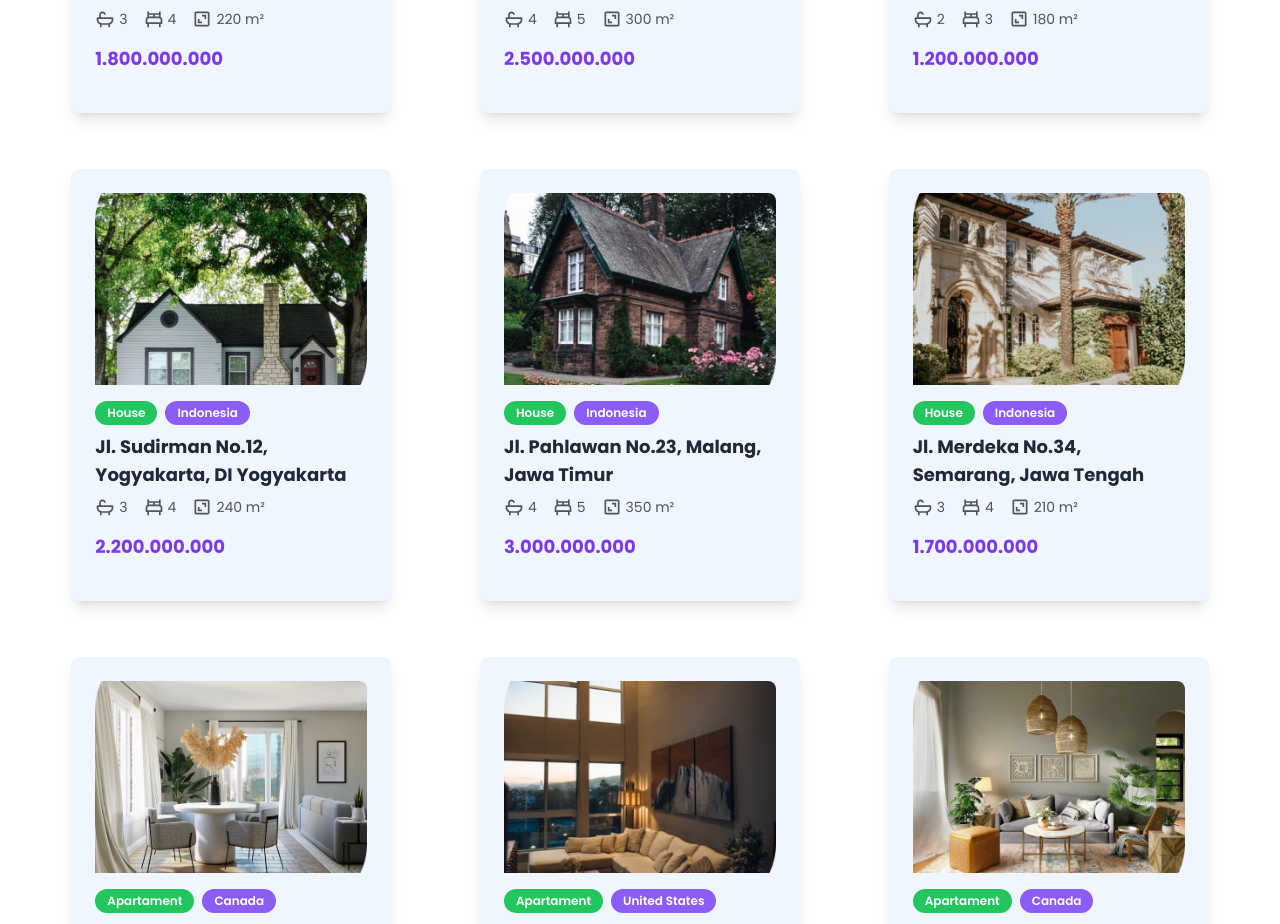
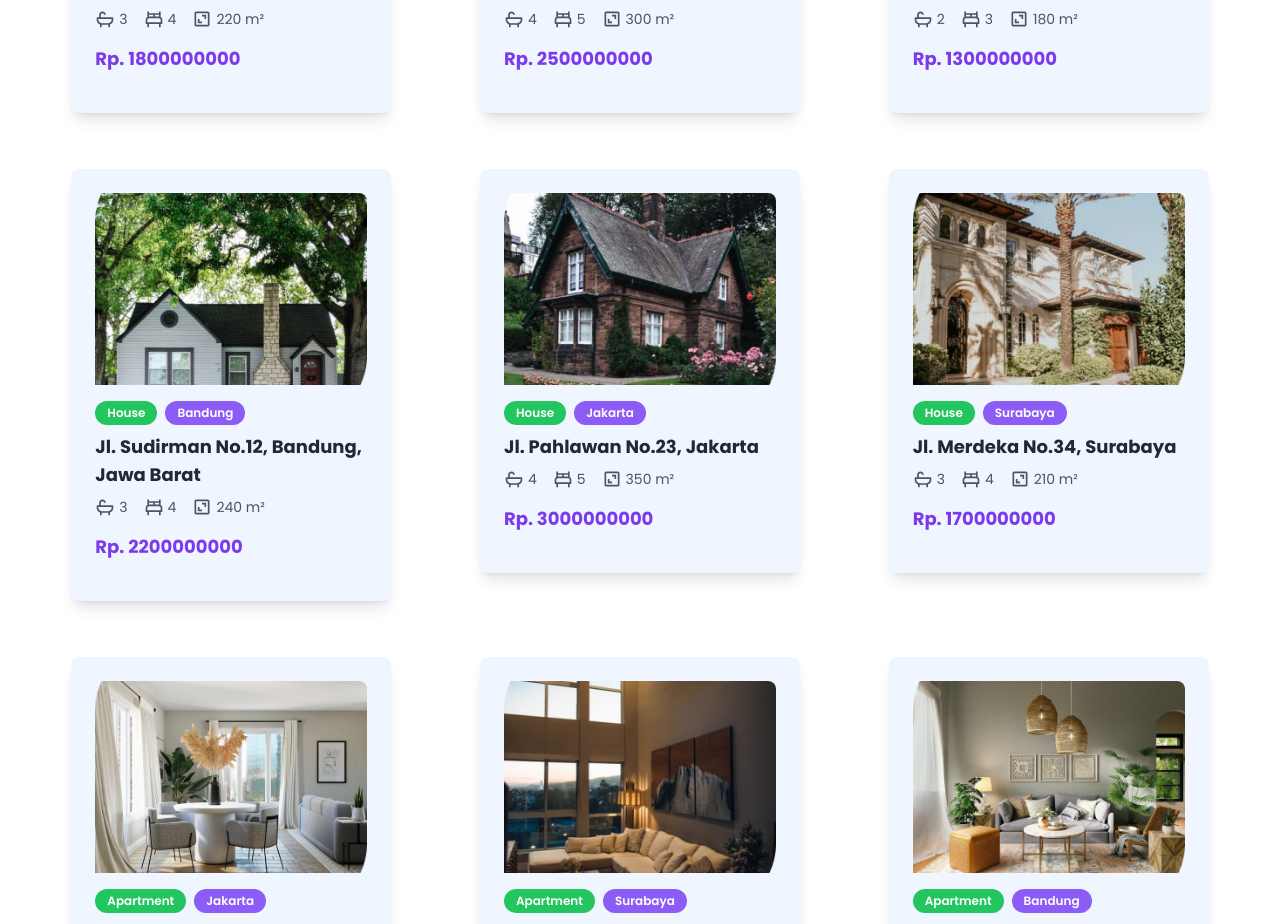
Before and after one commit to TeguhBagasM/thievproperty, a React (Create React App) app: page / in a window 1280 px wide. Shown: the part 2661-3585 px from the top of the page. Built offline with nearby package versions, Linux system fonts and the light colour scheme.

Commit message:
changes ui

```diff
--- a/src/components/CountryDropdown.js
+++ b/src/components/CityDropdown.js
@@ -4,8 +4,8 @@ import { Menu } from "@headlessui/react";
 import { HouseContext } from "./HouseContext";
 import { RiArrowDownSLine, RiArrowUpSLine, RiMapPinLine } from "react-icons/ri";
 
-const CountryDropdown = () => {
-  const { country, setCountry, countries } = useContext(HouseContext);
+const CityDropdown = () => {
+  const { city, setCity, cities } = useContext(HouseContext);
   const [isOpen, setIsOpen] = useState(false);
 
   return (
@@ -13,7 +13,7 @@ const CountryDropdown = () => {
       <Menu.Button onClick={() => setIsOpen(!isOpen)} className="dropdown-btn w-full text-left">
         <RiMapPinLine className="dropdown-icon-primary" />
         <div>
-          <div className="text-[15px] font-medium leading-tight">{country}</div>
+          <div className="text-[15px] font-medium leading-tight">{city}</div>
           <div className="text-[13px]">Select your place</div>
         </div>
         {isOpen ? (
@@ -24,15 +24,15 @@ const CountryDropdown = () => {
       </Menu.Button>
 
       <Menu.Items className="dropdown-menu">
-        {countries.map((country, index) => {
+        {cities.map((city, index) => {
           return (
             <Menu.Item
               as="li"
               key={index}
-              onClick={() => setCountry(country)}
+              onClick={() => setCity(city)}
               className="cursor-pointer hover:text-violet-700 transition"
             >
-              {country}
+              {city}
             </Menu.Item>
           );
         })}
@@ -41,4 +41,4 @@ const CountryDropdown = () => {
   );
 };
 
-export default CountryDropdown;
+export default CityDropdown;
--- a/src/components/House.js
+++ b/src/components/House.js
@@ -47,7 +47,7 @@ const House = ({ house, animationDirection = "left" }) => {
             {house.type}
           </div>
           <div className="bg-violet-500 text-white px-3 py-1 rounded-full text-xs font-semibold">
-            {house.country}
+            {house.city}
           </div>
         </div>
         <div className="text-lg font-bold mb-2 text-gray-800">{house.address}</div>
@@ -65,7 +65,7 @@ const House = ({ house, animationDirection = "left" }) => {
             <span className="text-sm">{house.surface}</span>
           </div>
         </div>
-        <div className="text-lg font-bold text-violet-600">{house.price}</div>
+        <div className="text-lg font-bold text-violet-600">Rp. {house.price}</div>
       </div>
     </div>
   );
--- a/src/components/HouseContext.js
+++ b/src/components/HouseContext.js
@@ -5,20 +5,20 @@ export const HouseContext = React.createContext();
 
 const HouseContextProvider = ({ children }) => {
   const [houses, setHouses] = useState(housesData);
-  const [country, setCountry] = useState("Location (any)");
-  const [countries, setCountries] = useState([]);
+  const [city, setCity] = useState("Location (any)");
+  const [cities, setCities] = useState([]);
   const [property, setProperty] = useState("Property type (any)");
   const [properties, setProperties] = useState([]);
   const [price, setPrice] = useState("Price range (any)");
   const [loading, setLoading] = useState(false);
 
-  // to get all countries and remove duplicates when component mounts
+  // to get all cities and remove duplicates when component mounts
   useEffect(() => {
-    const allCountries = houses.map((house) => {
-      return house.country;
+    const allCities = houses.map((house) => {
+      return house.city;
     });
-    const uniqueCountries = ["Location (any)", ...new Set(allCountries)];
-    setCountries(uniqueCountries);
+    const uniqueCities = ["Location (any)", ...new Set(allCities)];
+    setCities(uniqueCities);
   }, [houses]);
 
   useEffect(() => {
@@ -41,11 +41,11 @@ const HouseContextProvider = ({ children }) => {
 
     const filteredHouses = housesData.filter((house) => {
       const housePrice = parseInt(house.price);
-      const isCountryMatch = isDefault(country) || house.country === country;
+      const isCityMatch = isDefault(city) || house.city === city;
       const isPropertyMatch = isDefault(property) || house.type === property;
       const isPriceMatch = isDefault(price) || (housePrice >= minPrice && housePrice <= maxPrice);
 
-      return isCountryMatch && isPropertyMatch && isPriceMatch;
+      return isCityMatch && isPropertyMatch && isPriceMatch;
     });
 
     setTimeout(() => {
@@ -57,9 +57,9 @@ const HouseContextProvider = ({ children }) => {
   return (
     <HouseContext.Provider
       value={{
-        country,
-        setCountry,
-        countries,
+        city,
+        setCity,
+        cities,
         property,
         setProperty,
         properties,
--- a/src/components/Search.js
+++ b/src/components/Search.js
@@ -1,5 +1,5 @@
 import React, { useContext, useEffect, useRef, useState } from "react";
-import CountryDropdown from "./CountryDropdown";
+import CityDropdown from "./CityDropdown";
 import PropertyDropdown from "./PropertyDropdown";
 import PriceRangeDropdown from "./PriceRangeDropdown";
 import { RiSearch2Line } from "react-icons/ri";
@@ -41,7 +41,7 @@ const Search = () => {
       ref={ref}
       className={`px-[30px] py-6 max-w-[1170px] mx-auto flex flex-col lg:flex-row justify-between gap-4 lg:gap-x-3 relative lg:-top-4 lg:shadow-1 bg-white lg:bg-transparent lg:backdrop-blur rounded-lg transition-opacity duration-700 ${animationClass}`}
     >
-      <CountryDropdown />
+      <CityDropdown />
       <PropertyDropdown />
       <PriceRangeDropdown />
 
--- a/src/data.js
+++ b/src/data.js
@@ -62,16 +62,16 @@ export const housesData = [
     type: "House",
     name: "House 1",
     description:
-      "Lorem ipsum dolor sit amet consectetur adipisicing elit. Amet, illoat. Repudiandae ratione impedit delectus consectetur. Aspernatur vero obcaecati placeat ab distinctio unde ipsam molestias atque ratione delectus blanditiis nemo eius dignissimos doloremque quae aliquid maiores id tempore consequatur, quod pariatur sering.",
+      "Rumah modern dengan desain elegan, cocok untuk keluarga besar. Dilengkapi dengan halaman luas dan fasilitas lengkap, terletak di kawasan elit Jakarta.",
     image: House1,
     imageLg: House1Lg,
-    country: "Indonesia",
+    city: "Jakarta",
     address: "Jalan Merdeka No. 123, Jakarta",
     bedrooms: "6",
     bathrooms: "3",
     surface: "390 m²",
     year: "2016",
-    price: "1.500.000.000",
+    price: "1500000000",
     agent: {
       image: Agent1,
       name: "Patricia Tullert",
@@ -83,16 +83,16 @@ export const housesData = [
     type: "House",
     name: "House 2",
     description:
-      "Lorem ipsum dolor sit amet consectetur adipisicing elit. Amet, illoat. Repudiandae ratione impedit delectus consectetur. Aspernatur vero obcaecati placeat ab distinctio unde ipsam molestias atque ratione delectus blanditiis nemo eius dignissimos doloremque quae sesuatu yang lebih besar id waktu melakukan tindakan, apa yang sering terjadi.",
+      "Rumah mewah dengan desain klasik yang memberikan suasana nyaman. Berada di lingkungan tenang dan strategis di Bandung, cocok untuk keluarga.",
     image: House2,
     imageLg: House2Lg,
-    country: "Indonesia",
+    city: "Bandung",
     address: "Jalan Pahlawan No. 45, Bandung",
     bedrooms: "6",
     bathrooms: "3",
     surface: "390 m²",
     year: "2016",
-    price: "2.000.000.000",
+    price: "2000000000",
     agent: {
       image: Agent2,
       name: "Daryl Hawker",
@@ -104,16 +104,16 @@ export const housesData = [
     type: "House",
     name: "House 3",
     description:
-      "Lorem ipsum dolor sit amet consectetur adipisicing elit. Amet, illoat. Repudiandae ratione impedit delectus consectetur. Aspernatur vero obcaecati placeat ab distinctio unde ipsam molestias atque ratione delectus blanditiis nemo eius dignissimos doloremque quae sesuatu yang lebih besar id waktu melakukan tindakan, apa yang sering terjadi.",
+      "Hunian nyaman dengan arsitektur modern dan fasilitas terbaik. Terletak di area strategis Surabaya, memberikan akses mudah ke berbagai pusat kegiatan.",
     image: House3,
     imageLg: House3Lg,
-    country: "Indonesia",
+    city: "Surabaya",
     address: "Jalan Diponegoro No. 89, Surabaya",
     bedrooms: "6",
     bathrooms: "3",
     surface: "390 m²",
     year: "2016",
-    price: "2.500.000.000",
+    price: "2500000000",
     agent: {
       image: Agent3,
       name: "Amado Smith",
@@ -125,16 +125,16 @@ export const housesData = [
     type: "House",
     name: "House 4",
     description:
-      "Lorem ipsum dolor sit amet consectetur adipisicing elit. Amet, illoat. Repudiandae ratione impedit delectus consectetur. Aspernatur vero obcaecati placeat ab distinctio unde ipsam molestias atque ratione delectus blanditiis nemo eius dignissimos doloremque quae sesuatu yang lebih besar id waktu melakukan tindakan, apa yang sering terjadi.",
+      "Rumah dengan desain minimalis di kawasan premium Surabaya. Fasilitas lengkap dan keamanan 24 jam, ideal untuk keluarga besar.",
     image: House4,
     imageLg: House4Lg,
-    country: "Indonesia",
-    address: "Jalan Ahmad Yani No. 56, Medan",
+    city: "Surabaya",
+    address: "Jalan Ahmad Yani No. 56, Surabaya",
     bedrooms: "6",
     bathrooms: "3",
     surface: "390 m²",
     year: "2016",
-    price: "2.800.000.000",
+    price: "2800000000",
     agent: {
       image: Agent4,
       name: "Kaitlyn Gonzalez",
@@ -146,16 +146,16 @@ export const housesData = [
     type: "House",
     name: "House 5",
     description:
-      "Lorem ipsum dolor sit amet consectetur adipisicing elit. Amet, illoat. Repudiandae ratione impedit delectus consectetur. Aspernatur vero obcaecati placeat ab distinctio unde ipsam molestias atque ratione delectus blanditiis nemo eius dignissimos doloremque quae sesuatu yang lebih besar id waktu melakukan tindakan, apa yang sering terjadi.",
+      "Hunian nyaman di Surabaya dengan pemandangan yang indah dan akses mudah ke berbagai fasilitas umum. Desain kontemporer yang cocok untuk keluarga.",
     image: House5,
     imageLg: House5Lg,
-    country: "Indonesia",
-    address: "Jalan Gatot Subroto No. 78, Yogyakarta",
+    city: "Surabaya",
+    address: "Jalan Gatot Subroto No. 78, Surabaya",
     bedrooms: "5",
     bathrooms: "3",
     surface: "390 m²",
     year: "2015",
-    price: "3.000.000.000",
+    price: "3000000000",
     agent: {
       image: Agent5,
       name: "Grover Robinson",
@@ -167,16 +167,16 @@ export const housesData = [
     type: "House",
     name: "House 6",
     description:
-      "Lorem ipsum dolor sit amet consectetur adipisicing elit. Amet, illoat. Repudiandae ratione impedit delectus consectetur. Aspernatur vero obcaecati placeat ab distinctio unde ipsam molestias atque ratione delectus blanditiis nemo eius dignissimos doloremque quae sesuatu yang lebih besar id waktu melakukan tindakan, apa yang sering terjadi.",
+      "Rumah luas dengan desain mewah di Bandung. Dilengkapi dengan taman pribadi dan fasilitas lengkap, sangat cocok untuk hunian keluarga besar.",
     image: House6,
     imageLg: House6Lg,
-    country: "Indonesia",
-    address: "Jalan Sudirman No. 101, Semarang",
+    city: "Bandung",
+    address: "Jalan Sudirman No. 101, Bandung",
     bedrooms: "6",
     bathrooms: "3",
     surface: "575 m²",
     year: "2014",
-    price: "3.500.000.000",
+    price: "3500000000",
     agent: {
       image: Agent6,
       name: "Karen Sorensen",
@@ -188,16 +188,16 @@ export const housesData = [
     type: "Apartment",
     name: "Apartment 1",
     description:
-      "Lorem ipsum dolor sit amet consectetur adipisicing elit. Amet, illoat. Repudiandae ratione impedit delectus consectetur. Aspernatur vero obcaecati placeat ab distinctio unde ipsam molestias atque ratione delectus blanditiis nemo eius dignissimos doloremque quae sesuatu yang lebih besar id waktu melakukan tindakan, apa yang sering terjadi.",
+      "Apartemen modern di pusat Jakarta dengan fasilitas lengkap dan akses mudah ke pusat bisnis. Cocok untuk profesional dan keluarga kecil.",
     image: Apartment1,
     imageLg: Apartment1Lg,
-    country: "Indonesia",
+    city: "Jakarta",
     address: "Jalan Thamrin No. 45, Jakarta",
     bedrooms: "2",
     bathrooms: "1",
     surface: "110 m²",
     year: "2012",
-    price: "1.200.000.000",
+    price: "1200000000",
     agent: {
       image: Agent7,
       name: "Jawhar Shamil Naser",
@@ -209,16 +209,16 @@ export const housesData = [
     type: "Apartment",
     name: "Apartment 2",
     description:
-      "Lorem ipsum dolor sit amet consectetur adipisicing elit. Amet, illoat. Repudiandae ratione impedit delectus consectetur. Aspernatur vero obcaecati placeat ab distinctio unde ipsam molestias atque ratione delectus blanditiis nemo eius dignissimos doloremque quae sesuatu yang lebih besar id waktu melakukan tindakan, apa yang sering terjadi.",
+      "Apartemen nyaman di Surabaya dengan desain minimalis dan pemandangan kota. Cocok untuk keluarga yang menginginkan hunian praktis.",
     image: Apartment2,
     imageLg: Apartment2Lg,
-    country: "Indonesia",
-    address: "Jalan Malioboro No. 10, Yogyakarta",
+    city: "Surabaya",
+    address: "Jalan Malioboro No. 10, Surabaya",
     bedrooms: "3",
     bathrooms: "1",
     surface: "95 m²",
     year: "2011",
-    price: "1.500.000.000",
+    price: "1500000000",
     agent: {
       image: Agent8,
       name: "Juana Douglass",
@@ -233,13 +233,13 @@ export const housesData = [
       "Apartment studio dengan desain minimalis dan modern. Cocok untuk para profesional muda yang membutuhkan akses cepat ke pusat bisnis dan hiburan.",
     image: Apartment3,
     imageLg: Apartment3Lg,
-    country: "Indonesia",
-    address: "Jl. Gatot Subroto No.55, Jakarta Selatan, DKI Jakarta",
+    city: "Jakarta",
+    address: "Jl. Gatot Subroto No.55, Jakarta Selatan, Jakarta",
     bedrooms: "1",
     bathrooms: "1",
     surface: "45 m²",
     year: "2021",
-    price: "1.200.000.000",
+    price: "1200000000",
     agent: {
       image: Agent9,
       name: "Dewi Kartika",
@@ -254,13 +254,13 @@ export const housesData = [
       "Rumah modern dengan desain minimalis di lingkungan yang asri. Terdapat taman luas dan dekat dengan fasilitas umum seperti sekolah dan pusat perbelanjaan.",
     image: House7,
     imageLg: House7Lg,
-    country: "Indonesia",
-    address: "Jl. Kebon Jeruk No.15, Jakarta Barat, DKI Jakarta",
+    city: "Jakarta",
+    address: "Jl. Kebon Jeruk No.15, Jakarta Barat, Jakarta",
     bedrooms: "4",
     bathrooms: "3",
     surface: "220 m²",
     year: "2017",
-    price: "1.800.000.000",
+    price: "1800000000",
     agent: {
       image: Agent7,
       name: "Siti Nurhaliza",
@@ -275,13 +275,13 @@ export const housesData = [
       "Rumah bergaya klasik dengan interior mewah. Memiliki kolam renang dan area bersantai yang nyaman, cocok untuk keluarga besar.",
     image: House8,
     imageLg: House8Lg,
-    country: "Indonesia",
+    city: "Surabaya",
     address: "Jl. Diponegoro No.20, Surabaya, Jawa Timur",
     bedrooms: "5",
     bathrooms: "4",
     surface: "300 m²",
     year: "2015",
-    price: "2.500.000.000",
+    price: "2500000000",
     agent: {
       image: Agent8,
       name: "Agus Pratama",
@@ -296,13 +296,13 @@ export const housesData = [
       "Rumah nyaman dengan suasana pedesaan di tengah kota. Memiliki halaman luas dan dekat dengan fasilitas olahraga.",
     image: House9,
     imageLg: House9Lg,
-    country: "Indonesia",
+    city: "Bandung",
     address: "Jl. Asia Afrika No.45, Bandung, Jawa Barat",
     bedrooms: "3",
     bathrooms: "2",
     surface: "180 m²",
     year: "2016",
-    price: "1.200.000.000",
+    price: "1300000000",
     agent: {
       image: Agent9,
       name: "Rina Wijaya",
@@ -317,13 +317,13 @@ export const housesData = [
       "Rumah minimalis dengan desain modern, terletak di area perumahan elit yang aman dan nyaman.",
     image: House10,
     imageLg: House10Lg,
-    country: "Indonesia",
-    address: "Jl. Sudirman No.12, Yogyakarta, DI Yogyakarta",
+    city: "Bandung",
+    address: "Jl. Sudirman No.12, Bandung, Jawa Barat",
     bedrooms: "4",
     bathrooms: "3",
     surface: "240 m²",
     year: "2018",
-    price: "2.200.000.000",
+    price: "2200000000",
     agent: {
       image: Agent10,
       name: "Dewi Lestari",
@@ -338,13 +338,13 @@ export const housesData = [
       "Rumah luas dengan arsitektur modern. Dilengkapi dengan fasilitas lengkap seperti kolam renang, taman, dan ruang bermain anak.",
     image: House11,
     imageLg: House11Lg,
-    country: "Indonesia",
-    address: "Jl. Pahlawan No.23, Malang, Jawa Timur",
+    city: "Jakarta",
+    address: "Jl. Pahlawan No.23, Jakarta",
     bedrooms: "5",
     bathrooms: "4",
     surface: "350 m²",
     year: "2019",
-    price: "3.000.000.000",
+    price: "3000000000",
     agent: {
       image: Agent11,
       name: "Budi Hartono",
@@ -359,13 +359,13 @@ export const housesData = [
       "Rumah dengan desain minimalis dan nuansa alami. Terletak di kawasan perumahan yang asri dan tenang.",
     image: House12,
     imageLg: House12Lg,
-    country: "Indonesia",
-    address: "Jl. Merdeka No.34, Semarang, Jawa Tengah",
+    city: "Surabaya",
+    address: "Jl. Merdeka No.34, Surabaya",
     bedrooms: "4",
     bathrooms: "3",
     surface: "210 m²",
     year: "2020",
-    price: "1.700.000.000",
+    price: "1700000000",
     agent: {
       image: Agent12,
       name: "Andi Prasetyo",
@@ -375,65 +375,65 @@ export const housesData = [
 
   {
     id: 16,
-    type: "Apartament",
-    name: "Apartament 16",
+    type: "Apartment",
+    name: "Apartment 4",
     description:
-      "Lorem ipsum dolor sit amet consectetur adipisicing elit. Amet, illoat. Repudiandae ratione impedit delectus consectetur. Aspernaturvero obcaecati placeat ab distinctio unde ipsam molestias atqueratione delectus blanditiis nemo eius dignissimos doloremque quaealiquid maiores id tempore consequatur, quod pariatur saepe.",
+      "Apartemen modern dengan akses mudah ke pusat kota. Fasilitas lengkap seperti kolam renang dan pusat kebugaran, cocok untuk keluarga kecil.",
     image: Apartment4,
     imageLg: Apartment4Lg,
-    country: "Canada",
-    address: "32 Pawnee Street Butte, MT 59701",
+    city: "Jakarta",
+    address: "Jl. Thamrin No.15, Jakarta Pusat, Jakarta",
     bedrooms: "2",
     bathrooms: "1",
-    surface: "1300 sq ft",
-    year: "2011",
-    price: "21000",
+    surface: "120 m²",
+    year: "2015",
+    price: "1900000000",
     agent: {
       image: Agent4,
-      name: "Kaitlyn Gonzalez",
-      phone: "0123 456 78910",
+      name: "Dian Sastro",
+      phone: "0812 3456 7890",
     },
   },
   {
     id: 17,
-    type: "Apartament",
-    name: "Apartament 17",
+    type: "Apartment",
+    name: "Apartment 5",
     description:
-      "Lorem ipsum dolor sit amet consectetur adipisicing elit. Amet, illoat. Repudiandae ratione impedit delectus consectetur. Aspernaturvero obcaecati placeat ab distinctio unde ipsam molestias atqueratione delectus blanditiis nemo eius dignissimos doloremque quaealiquid maiores id tempore consequatur, quod pariatur saepe.",
+      "Apartemen dengan desain minimalis di area strategis dekat perkantoran. Fasilitas premium dan keamanan 24 jam.",
     image: Apartment5,
     imageLg: Apartment5Lg,
-    country: "United States",
-    address: "28 Westport Dr. Warminster, PA 18974",
+    city: "Surabaya",
+    address: "Jl. Sudirman No.27, Surabaya, Jawa Timur",
     bedrooms: "3",
-    bathrooms: "1",
-    surface: "1000 sq ft",
-    year: "2012",
-    price: "32000",
+    bathrooms: "2",
+    surface: "150 m²",
+    year: "2017",
+    price: "2800000000",
     agent: {
       image: Agent5,
-      name: "Grover Robinson",
-      phone: "0123 456 78910",
+      name: "Agung Prasetyo",
+      phone: "0813 4567 8910",
     },
   },
   {
     id: 18,
-    type: "Apartament",
-    name: "Apartament 18",
+    type: "Apartment",
+    name: "Apartment 6",
     description:
-      "Lorem ipsum dolor sit amet consectetur adipisicing elit. Amet, illoat. Repudiandae ratione impedit delectus consectetur. Aspernaturvero obcaecati placeat ab distinctio unde ipsam molestias atqueratione delectus blanditiis nemo eius dignissimos doloremque quaealiquid maiores id tempore consequatur, quod pariatur saepe.",
+      "Apartemen mewah dengan pemandangan kota dan fasilitas eksklusif seperti lounge, gym, dan spa.",
     image: Apartment6,
     imageLg: Apartment6Lg,
-    country: "Canada",
-    address: "84 Woodland St. Cocoa, FL 32927",
+    city: "Bandung",
+    address: "Jl. Merdeka No.30, Bandung, Jawa Barat",
     bedrooms: "3",
-    bathrooms: "1",
-    surface: "1200 sq ft",
-    year: "2010",
-    price: "38000",
+    bathrooms: "2",
+    surface: "160 m²",
+    year: "2016",
+    price: "2100000000",
     agent: {
       image: Agent6,
-      name: "Karen Sorensen",
-      phone: "0123 456 78910",
+      name: "Rina Wijaya",
+      phone: "0814 5678 9012",
     },
   },
 ];
--- a/src/pages/PropertyDetails.js
+++ b/src/pages/PropertyDetails.js
@@ -12,7 +12,7 @@ const PropertyDetails = () => {
     return <div>Property not found</div>;
   }
 
-  const { imageLg, type, country, address, bedrooms, bathrooms, surface, price, description } = house;
+  const { imageLg, type, city, address, bedrooms, bathrooms, surface, price, description } = house;
 
   return (
     <div className="max-w-4xl mx-auto p-6">
@@ -22,7 +22,7 @@ const PropertyDetails = () => {
       <div className="bg-white shadow-lg rounded-lg p-6">
         <img className="w-full h-[400px] object-cover rounded-t-lg mb-4" src={imageLg} alt={address} />
         <div className="mb-4 text-2xl font-bold">{address}</div>
-        <div className="text-xl text-gray-700 mb-4">{country}</div>
+        <div className="text-xl text-gray-700 mb-4">{city}</div>
         <div className="text-lg font-semibold mb-4">{type}</div>
         <div className="flex gap-x-4 mb-4">
           <div className="flex items-center text-gray-600 gap-1">
```
Also changed, not shown: src/components/PriceRangeDropdown.js (+7 -7 lines).
